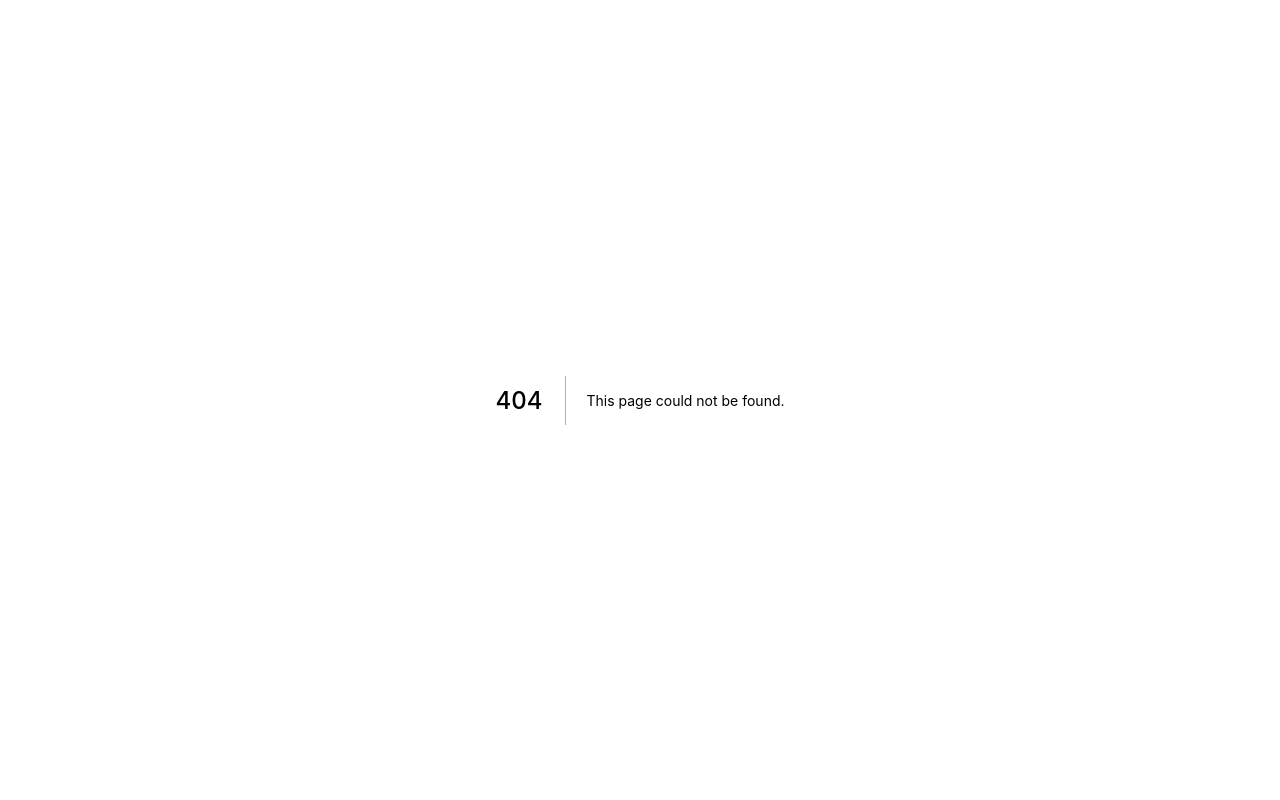
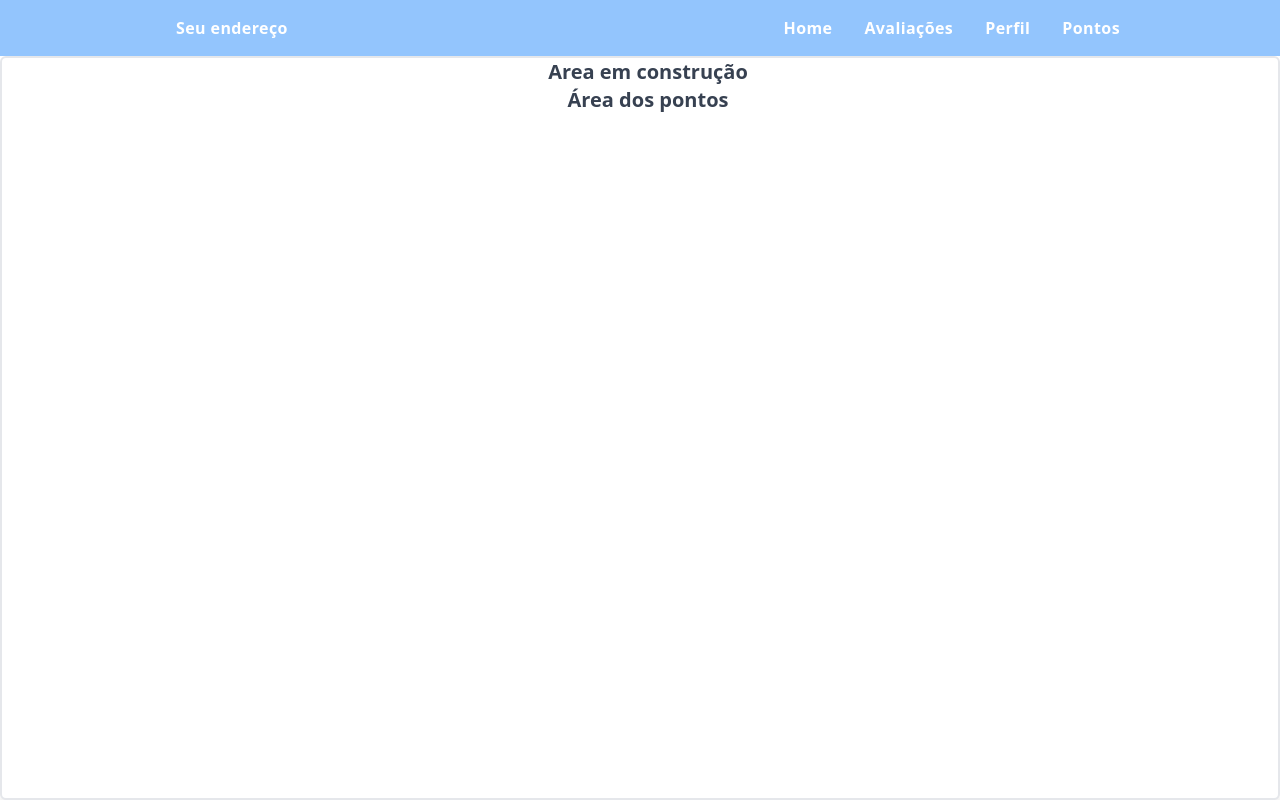
Before and after one commit to Lekito/Time141, a Next.js app in the folder time141-react-next/: page /pontos in a window 1280 px wide. Before the commit this address had no page. Built offline with nearby package versions, Linux system fonts and the light colour scheme.

Commit message:
Create pontos.jsx

```diff
--- /dev/null
+++ b/time141-react-next/pages/pontos.jsx
@@ -0,0 +1,35 @@
+import React from 'react';
+import Head from 'next/head';
+import Header from '../componets/Header';
+import Footer from '../componets/Footer';
+
+
+export default function Pontos() {
+    return (
+      <div >
+        <div className="">
+              <Head>
+                  <title>Time 141</title>
+                  <link rel="icon" href="/favicon.ico" />
+              </Head>
+          </div>
+
+          <div className="flex flex-col min-h-screen justify-between">
+
+              <Header />
+
+              <div className="flex-grow bg-white shadow-xl rounded-md border-2 border-grey-300">
+                  <h1 className="sm:ml-4 sm:text-center text-center text-xl text-gray-700 font-semibold">
+                      Area em construção
+                  </h1>
+                  <h1 className="sm:ml-4 sm:text-center text-center text-xl text-gray-700 font-semibold">
+                      Área dos pontos
+                 </h1>
+              </div>
+
+              <Footer />
+
+          </div>
+      </div>
+    )
+  }
```
